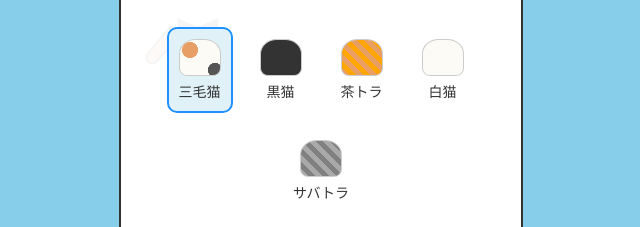
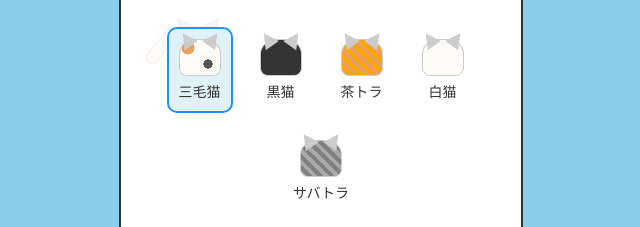
Before and after one commit to Ykuroyy/neko-jump-app, a website: page index.html in a window 1280 px wide. Shown: the part 375-602 px from the top of the page, 319-959 px from the left. Drawn offline with Linux system fonts and the light colour scheme.

Commit message:
Fix cat selection: add proper CSS for cat previews and debug logging

```diff
--- a/script.js
+++ b/script.js
@@ -47,6 +47,7 @@ backToTopBtn.addEventListener('click', () => resetGame(true));
 // Cat selection event listener
 catOptions.forEach(option => {
     option.addEventListener('click', () => {
+        console.log('Cat option clicked:', option.dataset.catType); // デバッグ用
         catOptions.forEach(opt => opt.classList.remove('selected'));
         option.classList.add('selected');
         selectedCatType = option.dataset.catType;
@@ -129,6 +130,7 @@ function gameOver() {
 
 // --- Cat Type Application ---
 function applyCatType() {
+    console.log('Applying cat type:', selectedCatType); // デバッグ用
     cat.className = ''; // Remove existing classes
     cat.classList.add('cat-type-' + selectedCatType);
 }
--- a/style.css
+++ b/style.css
@@ -169,6 +169,7 @@ body {
 }
 
 .cat-preview {
+    position: relative;
     width: 40px;
     height: 35px;
     border: 1px solid #ccc;
@@ -188,6 +189,42 @@ body {
 }
 .cat-preview::before { left: -1px; transform: rotate(-35deg); }
 .cat-preview::after { right: -1px; transform: rotate(35deg); }
+
+/* 猫のプレビューの柄を適用 */
+.cat-preview.calico {
+    background:
+        radial-gradient(circle at 8px 8px, #E89F65 15%, transparent 16%),
+        radial-gradient(circle at 28px 24px, #555 12%, transparent 13%),
+        #FDFBF5;
+}
+
+.cat-preview.black {
+    background-color: #333;
+}
+
+.cat-preview.tabby-orange {
+    background: repeating-linear-gradient(
+        45deg,
+        #E89F65,
+        #E89F65 4px,
+        #FFA500 4px,
+        #FFA500 8px
+    );
+}
+
+.cat-preview.white {
+    background-color: #FDFBF5;
+}
+
+.cat-preview.tabby-grey {
+    background: repeating-linear-gradient(
+        45deg,
+        #A9A9A9,
+        #A9A9A9 4px,
+        #808080 4px,
+        #808080 8px
+    );
+}
 
 .cat-option span {
     font-size: 14px;
```
